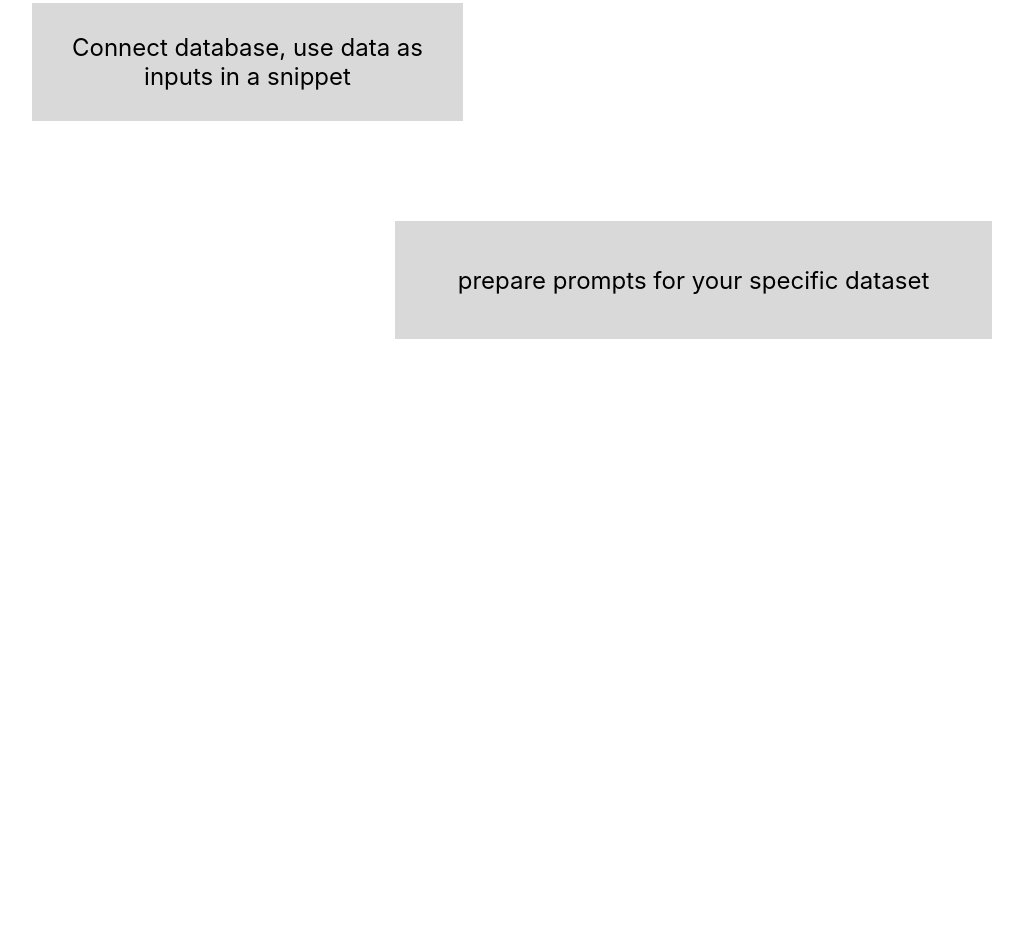
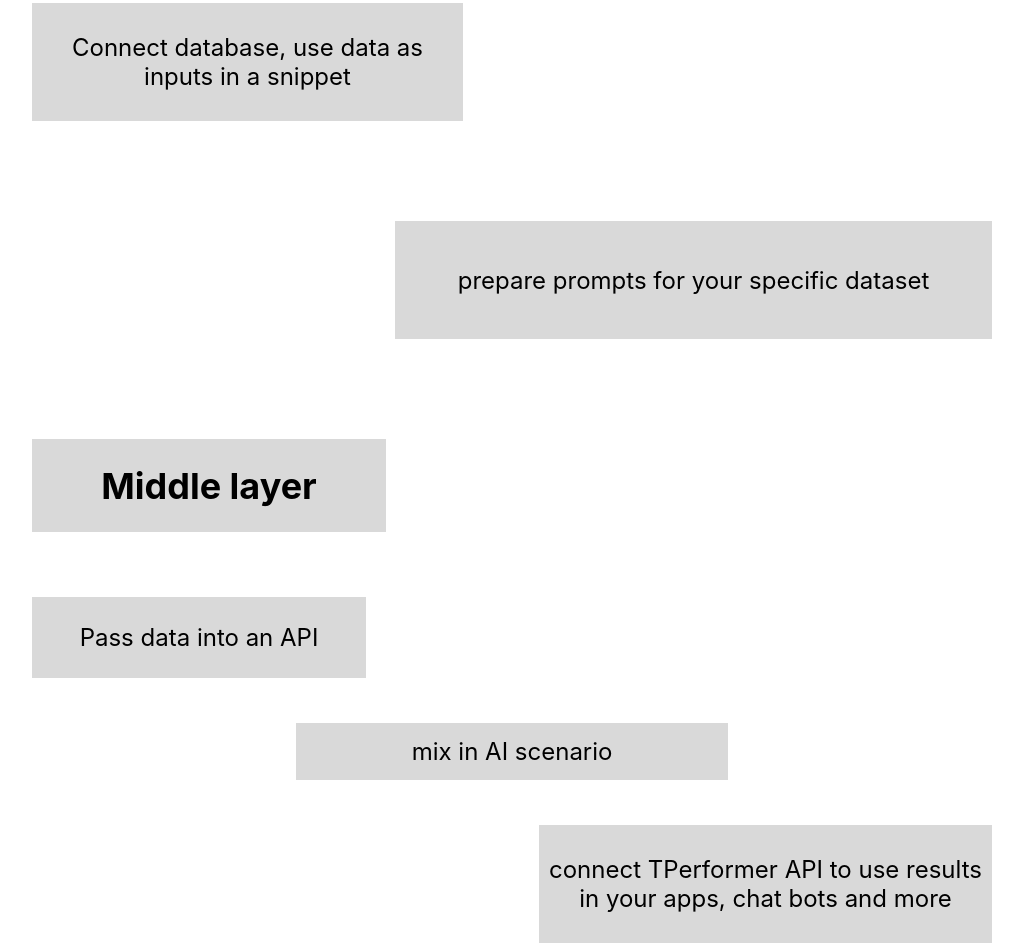
Before and after one commit to Eri4ka/tperformer-landing, a website: page src/index.html in a window 1280 px wide. Shown: the part 3843-4786 px from the top of the page, without its empty margins (128-1151 px from the left). Before the commit the page ends 4182 px from the top, so only its background shows below. Drawn offline with nearby package versions, Linux system fonts and the light colour scheme; files that its build step writes are made by us from their sources; a web font is replaced by a local one.

Commit message:
main middle layer

```diff
--- a/src/html/main.html
+++ b/src/html/main.html
@@ -56,7 +56,7 @@
   <article class="container block-scenario">
     <div class="block-scenario__content rel">
       <div class="badge element_bld element_f5 element_s11">Scenario</div>
-      <div class="badge rel element_f1 element_s12 element_m-b-1">
+      <div class="badge element_dtd element_f1 element_s12 element_m-b-1">
         Use snippets to create a flow of prompts and AI answers
       </div>
       <div class="badge element_f1 element_s13 element_end">
@@ -76,4 +76,18 @@
       </div>
     </div>
   </article>
+  <article class="container block-mdlayer">
+    <div class="block-mdlayer__content">
+      <div class="badge element_bld element_f5 element_s14 element_m-b-1">
+        Middle layer
+      </div>
+      <div class="badge element_f1 element_s15">Pass data into an API</div>
+      <div class="badge element_f1 element_s16 element_center">
+        mix in AI scenario
+      </div>
+      <div class="badge element_f1 element_s17 element_end">
+        connect TPerformer API to use results in your apps, chat bots and more
+      </div>
+    </div>
+  </article>
 </main>
--- a/src/scss/helpers/variables.scss
+++ b/src/scss/helpers/variables.scss
@@ -6,6 +6,7 @@
   --black-color: #000000;
   --grey-color: #d9d9d9;
   --grey-color20: #cccccc;
+  --grey-color60: #b3b3b3;
   --app-bg-color: var(--app-bg-color);
   --badge-bg-color: var(--grey-color);
   --badge-bg-color-hover: var(--grey-color20);
--- a/src/scss/modules/main.scss
+++ b/src/scss/modules/main.scss
@@ -56,10 +56,20 @@
   }
 
   &-connections {
+    margin-bottom: 5rem;
+
     &__content {
       display: flex;
       flex-direction: column;
       gap: 4rem;
+    }
+  }
+
+  &-mdlayer {
+    &__content {
+      display: flex;
+      flex-direction: column;
+      gap: 2.25rem;
     }
   }
 }
@@ -70,6 +80,21 @@
   &_heading {
     height: 5rem;
     text-transform: uppercase;
+  }
+
+  &_dtd {
+    position: relative;
+
+    &::after {
+      content: '';
+      position: absolute;
+      height: 100px;
+      width: 100px;
+      border: 1px dashed var(--grey-color60);
+      top: 50%;
+      left: 26%;
+      transform: translateY(-50%);
+    }
   }
 
   &_bld {
@@ -206,6 +231,24 @@
     height: 93px;
   }
 
+  &_s15 {
+    max-width: 334px;
+    width: 100%;
+    height: 81px;
+  }
+
+  &_s16 {
+    max-width: 432px;
+    width: 100%;
+    height: 57px;
+  }
+
+  &_s17 {
+    max-width: 453px;
+    width: 100%;
+    height: 118px;
+  }
+
   &_r1 {
     transform: rotateZ(9deg);
   }
```
